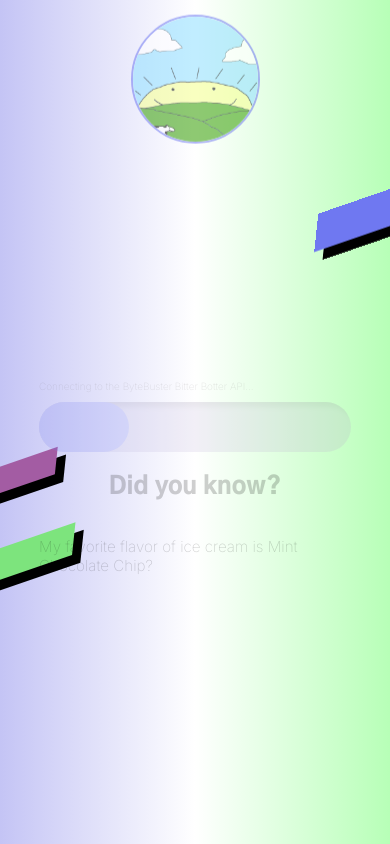
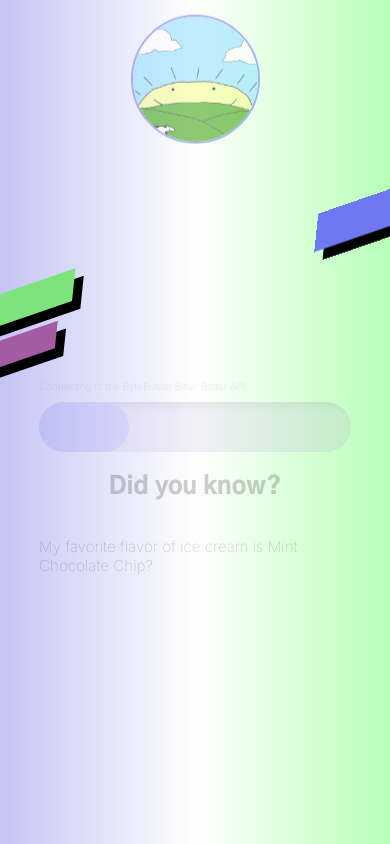
Before and after one commit to landaverdend/portfolio-site, a React (Vite) app: page / in a window 390 px wide. Both pictures are taken after a click on the element "Get started". Shown: the part 86-930 px from the top of the page. Built offline with nearby package versions, Linux system fonts and the light colour scheme.

Commit message:
fixed loading thing.

```diff
--- a/src/views/loadingView/LoadingView.tsx
+++ b/src/views/loadingView/LoadingView.tsx
@@ -1,4 +1,3 @@
-import { useEffect, useRef, useState } from 'react';
 import './loading-view.css';
 import LoadingContent from './loadingContent/LoadingContent';
 import { useAppState } from '@/state/appState';
@@ -26,13 +25,17 @@ function LoadingView() {
   return (
     <>
       {
-        <div
-          className={`curtain-container`}
-          onAnimationEnd={() => {
-            // the Loading state is finally considered 'done' when the curtain animation is over.
-            if (isLoadingBarDone) setIsLoading(false);
-          }}>
-          <div className={`curtain curtain--left-gradient ${lCurtainState[animType]} `}>
+        <div className={`curtain-container`}>
+          <div
+            onAnimationEnd={() => {
+              // the Loading state is finally considered 'done' when the curtain animation is over.
+              if (isLoadingBarDone) {
+                setIsLoading(false);
+                console.log('anim done');
+              }
+              console.log('anim done..');
+            }}
+            className={`curtain curtain--left-gradient ${lCurtainState[animType]} `}>
             <div className="curtain__stripe-left"></div>
             <div className="curtain__stripe-left2"></div>
           </div>
--- a/src/views/loadingView/loading-view.css
+++ b/src/views/loadingView/loading-view.css
@@ -56,23 +56,40 @@
 }
 
 .curtain__stripe-left {
+  position: absolute;
   background-color: var(--color-2);
+
   width: 40vw;
   height: 30px;
-  position: fixed;
+
   top: 65vh;
   right: 30vw;
+
   transform: rotate(-19deg) skew(-25deg);
   box-shadow: 10px 10px black;
 }
 
 .curtain__stripe-left2 {
   background-color: var(--color-1);
+
   width: 25vw;
   height: 25px;
-  position: fixed;
+
+  position: absolute;
   top: 55vh;
   right: 35vw;
+
   transform: rotate(-19deg) skew(-25deg);
   box-shadow: 10px 10px rgba(0, 0, 0, 1);
 }
+
+/* Phones */
+@media (max-width: 576px) {
+  .curtain__stripe-left {
+    top: 35vh;
+  }
+
+  .curtain__stripe-left2 {
+    top: 40vh;
+  }
+}
```
